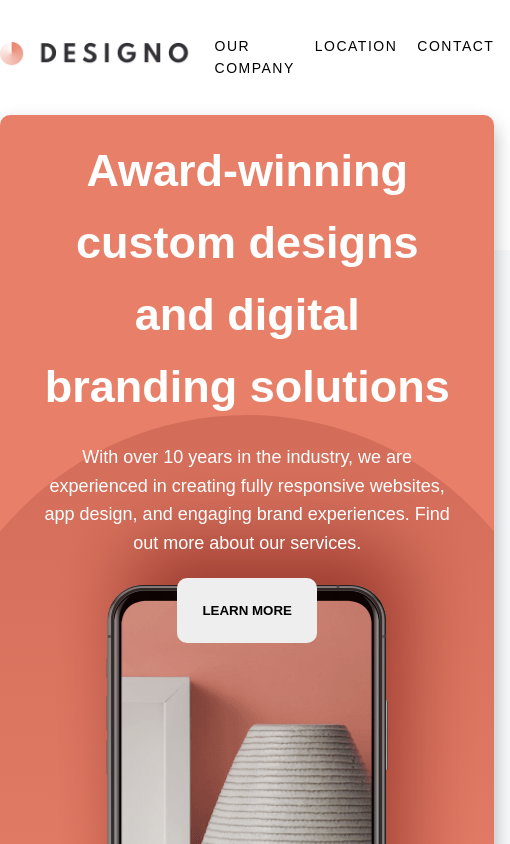
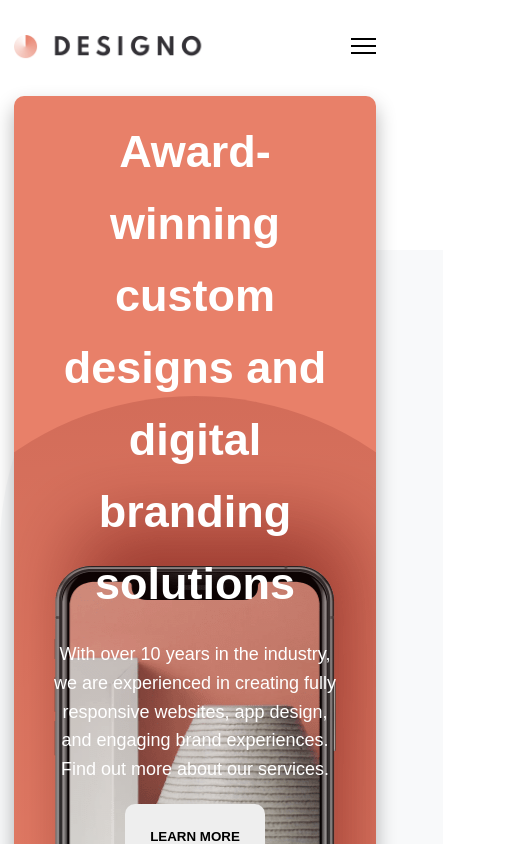
Before and after one commit to GeorgeFlood/Designo, a React (Vite) app: page / in a window 390 px wide. Shown: the top 844 px of the page, 510 px wide, since content can reach past the window. Built offline with nearby package versions, Linux system fonts and the light colour scheme.

Commit message:
updated the mobile nav, it now works.

```diff
--- a/src/components/Navbar.jsx
+++ b/src/components/Navbar.jsx
@@ -1,14 +1,21 @@
-import React from "react";
+import React, { useState } from "react";
 import { Link } from "react-router-dom";
 import "./navbar.css";
 
 const Navbar = () => {
-  console.log("hello");
+  const [isOpen, setIsOpen] = useState(false);
+
+  const toggleMenu = () => {
+    setIsOpen(!isOpen);
+  };
+
   return (
     <div className="nav">
       <Link to="/">
         <img src="../../assets/shared/desktop/logo-dark.png" alt="Logo" />
       </Link>
+
+      {/* Existing desktop navigation */}
       <nav className="navbar">
         <Link to="/about">
           <li>Our company</li>
@@ -20,6 +27,27 @@ const Navbar = () => {
           <li>Contact</li>
         </Link>
       </nav>
+
+      {/* Mobile navigation */}
+      <div className="mobile-nav">
+        <div className="hamburger" onClick={toggleMenu}>
+          <span />
+          <span />
+          <span />
+        </div>
+
+        <nav className={`mobile-menu ${isOpen ? "open" : ""}`}>
+          <Link to="/about">
+            <li>Our company</li>
+          </Link>
+          <Link to="/location">
+            <li>Location</li>
+          </Link>
+          <Link to="/contact">
+            <li>Contact</li>
+          </Link>
+        </nav>
+      </div>
     </div>
   );
 };
--- a/src/components/navbar.css
+++ b/src/components/navbar.css
@@ -3,7 +3,6 @@
   display: flex;
   justify-content: space-between;
   align-items: center;
-
   grid-row: 1 / 2;
   grid-column: 2 / 10;
 }
@@ -35,9 +34,101 @@
   color: var(--orange);
 }
 
+/* Existing styles */
+
+/* Hamburger Menu */
+.hamburger {
+  display: none;
+  flex-direction: column;
+  cursor: pointer;
+}
+
+.hamburger span {
+  height: 2px;
+  width: 25px;
+  background: #000;
+  margin-bottom: 5px;
+  transition: all 0.3s ease-in-out;
+}
+
+/* Mobile Navigation - Initially Hidden */
+.mobile-nav {
+  display: none;
+}
+
+/* Mobile Menu */
+.mobile-menu {
+  /* display: none; */
+  flex-direction: column;
+  position: absolute;
+  top: -150%; /* Start above the viewport */
+  left: 0;
+  background: rgb(255, 255, 255);
+  width: 100%;
+  text-align: left;
+  padding: 20px 0;
+  border-top: 1px solid #ddd;
+  transform-origin: center;
+  transition:
+    top 0.5s ease-in-out,
+    opacity 0.2s ease;
+  opacity: 0;
+  z-index: 100;
+}
+
+.mobile-menu.open {
+  display: flex;
+  top: 6rem; /* Move into view */
+  opacity: 1;
+  z-index: 10000;
+  grid-column: 1 / 10;
+}
+
+/* Show Mobile Navbar on Smaller Screens */
+
 @media (max-width: 1281px) {
   .nav {
     grid-row: 1 / 2;
     grid-column: 3 / 9;
   }
 }
+
+@media (max-width: 768px) {
+  .mobile-nav {
+    display: block;
+    z-index: 100;
+  }
+
+  .hamburger {
+    display: flex;
+  }
+  .nav img {
+    height: 2.6rem;
+    cursor: pointer;
+    display: block !important;
+  }
+
+  .navbar {
+    display: none; /* Hide desktop navbar */
+  }
+  .mobile-menu {
+    text-align: center;
+  }
+
+  .mobile-menu a {
+    padding: 10px 20px;
+    justify-content: center;
+    font-size: 2.2rem;
+    font-weight: 500;
+    color: black;
+    list-style: none;
+    text-decoration: none;
+  }
+
+  /* Adjustments for other nav elements */
+  .nav {
+    grid-row: 1 / 2;
+    grid-column: 3 / 9; /* Adjust according to layout */
+    justify-content: space-between; /* Align logo and hamburger */
+  }
+}
--- a/src/pages/ourCompany.css
+++ b/src/pages/ourCompany.css
@@ -123,7 +123,7 @@
     background-image: url(../assets/about/tablet/image-about-hero.jpg);
     background-repeat: no-repeat;
     background-size: cover;
-    z-index: 100;
+
     height: 40rem;
     width: 100%;
   }
```
Also changed, not shown: src/components/withResponsiveNavbar.jsx (added, +25 -0 lines).
